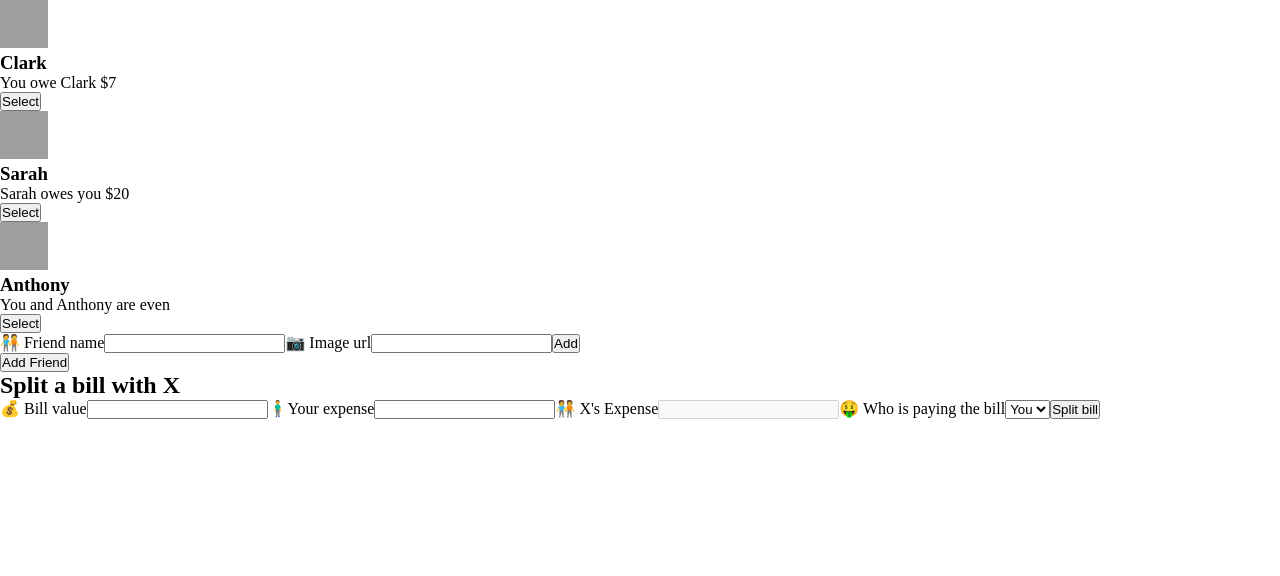
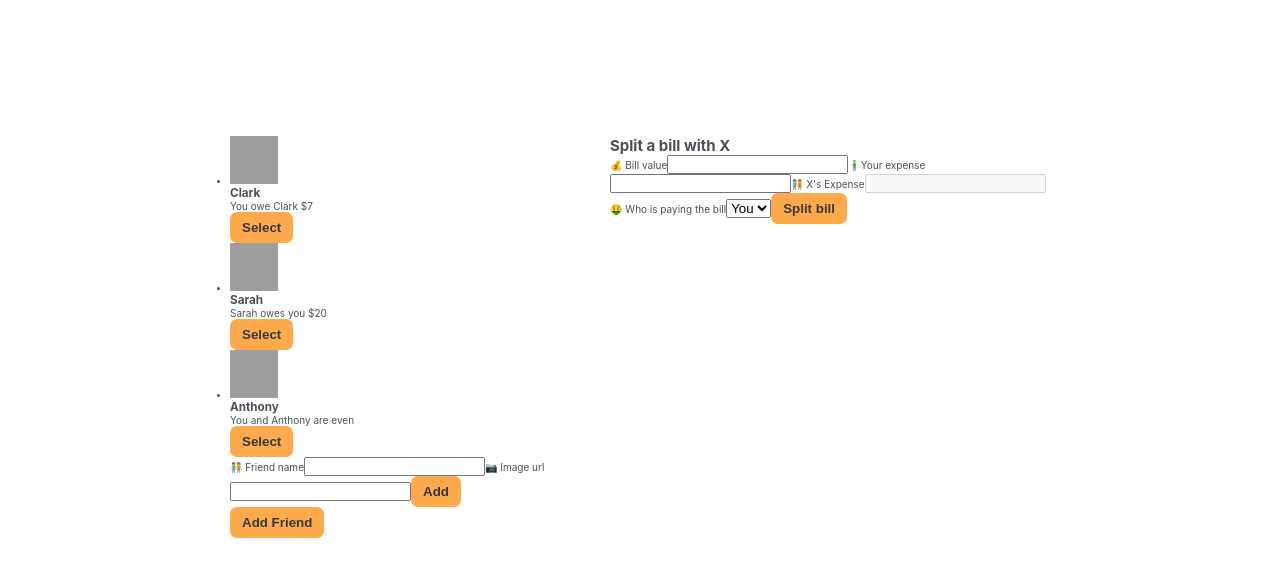
Before and after one commit to Marshal10/Eat-N-Split-App-using-react, a React (Create React App) app: page / in a window 1280 px wide. Shown: the top 576 px of the page. Built offline with nearby package versions, Linux system fonts and the light colour scheme; grey boxes are pictures that could not be loaded.

Commit message:
Button and initial stylings

```diff
--- a/src/App.js
+++ b/src/App.js
@@ -21,7 +21,7 @@ const initialFriends = [
 
 export default function App() {
   return (
-    <div className="App">
+    <div className="app">
       <div className="left">
         <FriendsList />
         <FriendAddForm />
--- a/src/index.css
+++ b/src/index.css
@@ -1,5 +1,49 @@
+:root {
+  --color-lightest: #fff4e6;
+  --color-light: #ffe8cc;
+  --color-medium: #ffa94d;
+  --color-dark: #ff922b;
+}
+
 * {
   margin: 0;
   padding: 0;
   box-sizing: border-box;
 }
+
+html {
+  font-size: 62.5%;
+  font-family: -apple-system, BlinkMacSystemFont, "Segoe UI", Roboto, Oxygen,
+    Ubuntu, Cantarell, "Open Sans", "Helvetica Neue", sans-serif;
+}
+
+body {
+  height: 100vh;
+  color: #495057;
+  display: flex;
+  align-items: center;
+  justify-content: center;
+}
+
+.app {
+  min-height: 66vh;
+  display: grid;
+  grid-template-columns: 34rem 44rem;
+  column-gap: 4rem;
+  align-items: start;
+}
+
+.btn {
+  background-color: var(--color-medium);
+  border: none;
+  color: #343a40;
+  padding: 0.8rem 1.2rem;
+  border-radius: 7px;
+  font-weight: bold;
+  cursor: pointer;
+  transition: 0.3s;
+}
+
+.btn:hover {
+  background-color: var(--color-dark);
+}
```
